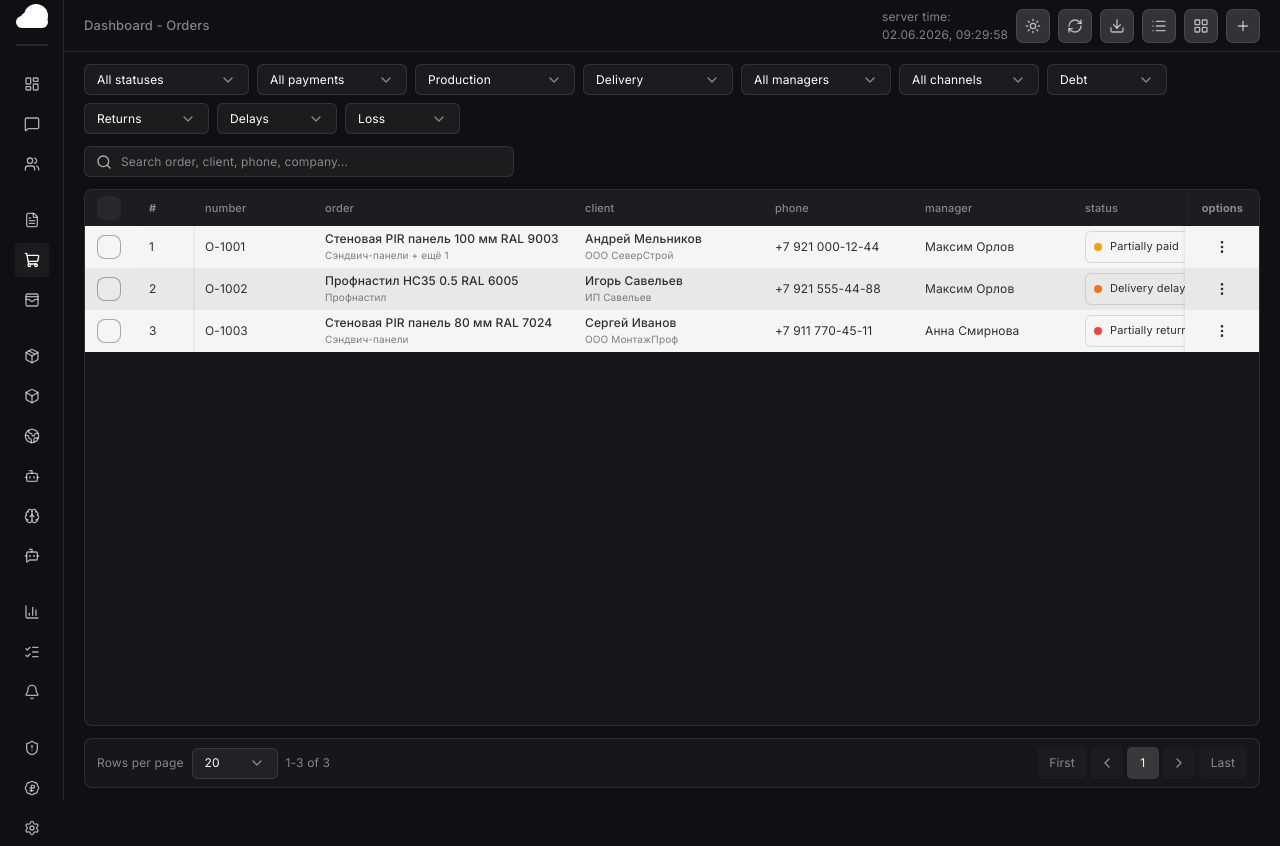
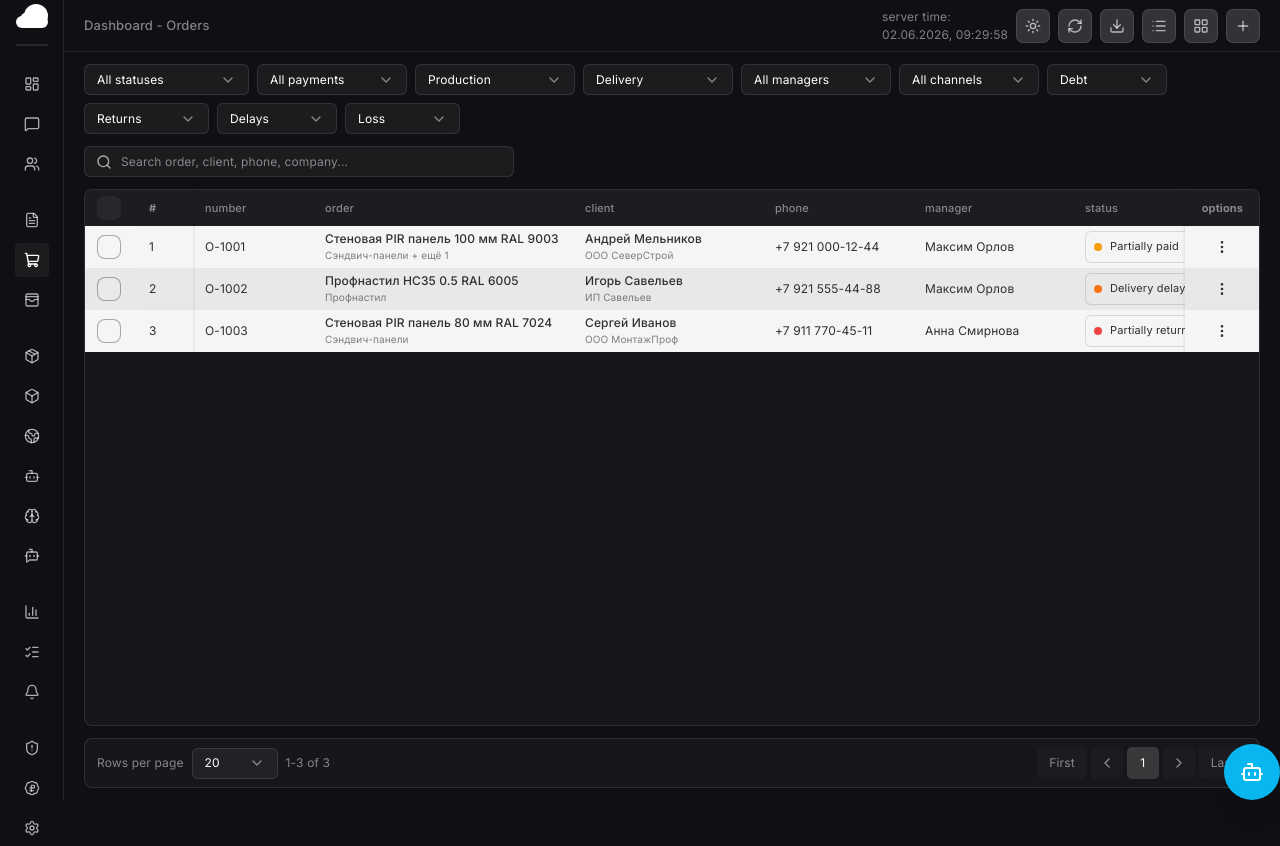
Before and after one commit to Mustafa00764/crm-admin, a Next.js app: page /orders in a window 1280 px wide. Built offline with nearby package versions, Linux system fonts and the light colour scheme.

Commit message:
public chat

```diff
--- a/features/orders/ui/orders-page.tsx
+++ b/features/orders/ui/orders-page.tsx
@@ -22,6 +22,7 @@ import { OrdersTableSkeleton } from './orders-table-skeleton'
 import type { CRMOrder, OrderFilters } from '../model/orders-types'
 import { usePaginatedList } from '@/shared/hooks/use-paginated-list'
 import { ListPagination } from '@/shared/ui/list-pagination'
+import { PublicChatWidget } from '@/features/public-chat/ui/public-chat-widget'
 
 export function OrdersPage() {
   const {
@@ -246,6 +247,7 @@ export function OrdersPage() {
         </main>
       </div>
 
+      <PublicChatWidget siteId={'default'} theme={'dark'} pageUrl={''} />
       <OrderDetailsDrawer
         open={isOrderDrawerOpen}
         order={selectedOrder}
--- a/widgets/admin-shell/ui/admin-shell.tsx
+++ b/widgets/admin-shell/ui/admin-shell.tsx
@@ -1,5 +1,5 @@
-import { AdminNavMenu } from "./admin-nav-menu"
-import { AdminSidebar } from "./admin-sidebar"
+import { AdminNavMenu } from './admin-nav-menu'
+import { AdminSidebar } from './admin-sidebar'
 
 type AdminShellProps = {
   children: React.ReactNode
```
